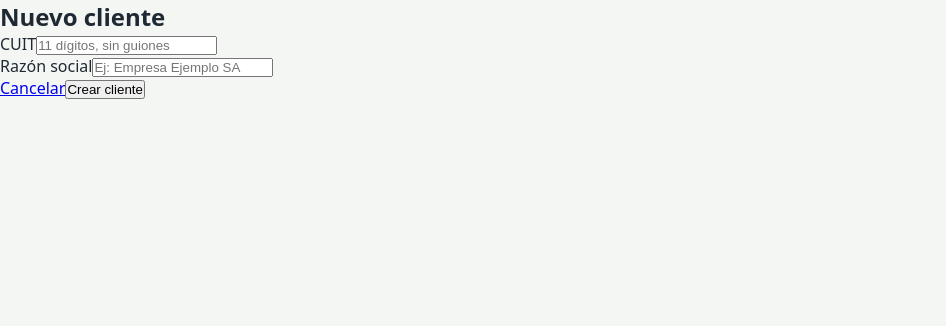
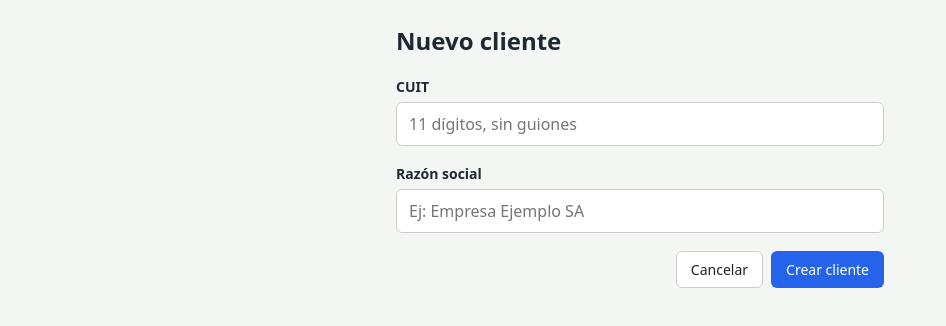
Before and after one commit to Arianfer/GestionDeCamionesFront, an Angular app: page /clientes/nuevo in a window 1280 px wide. Shown: the top 326 px of the page, without its empty margins (0-946 px from the left). Built offline with nearby package versions, Linux system fonts and the light colour scheme.

Commit message:
Agregue estilos a form y listado de clientes

```diff
--- a/src/app/features/clientes/cliente-form/cliente-form.css
+++ b/src/app/features/clientes/cliente-form/cliente-form.css
@@ -0,0 +1,100 @@
+.pagina {
+  max-width: 520px;
+  margin: 0 auto;
+  padding: 24px 16px;
+}
+
+h1 {
+  margin: 0 0 20px;
+  font-size: 1.5rem;
+}
+
+.campo {
+  display: flex;
+  flex-direction: column;
+  gap: 6px;
+  margin-bottom: 18px;
+}
+
+label {
+  font-size: 0.875rem;
+  font-weight: 600;
+}
+
+input {
+  padding: 10px 12px;
+  border: 1px solid #ccc;
+  border-radius: 6px;
+  font: inherit;
+}
+
+input:focus {
+  outline: 2px solid #2563eb;
+  outline-offset: 1px;
+}
+
+input.invalido {
+  border-color: #b91c1c;
+}
+
+.error {
+  color: #b91c1c;
+  font-size: 0.8125rem;
+}
+
+.alerta {
+  margin: 0 0 16px;
+  padding: 10px 12px;
+  background: #fdecec;
+  border: 1px solid #f5c2c2;
+  border-radius: 6px;
+  color: #9b1c1c;
+}
+
+.estado {
+  padding: 32px 0;
+  text-align: center;
+  color: #666;
+}
+
+.botones {
+  display: flex;
+  justify-content: flex-end;
+  gap: 8px;
+  margin-top: 8px;
+}
+
+.btn {
+  display: inline-block;
+  padding: 8px 14px;
+  border: 1px solid transparent;
+  border-radius: 6px;
+  font: inherit;
+  font-size: 0.875rem;
+  text-decoration: none;
+  cursor: pointer;
+}
+
+.btn:disabled {
+  opacity: 0.6;
+  cursor: not-allowed;
+}
+
+.btn-primario {
+  background: #2563eb;
+  color: #fff;
+}
+
+.btn-primario:hover:not(:disabled) {
+  background: #1d4ed8;
+}
+
+.btn-secundario {
+  background: #fff;
+  border-color: #ccc;
+  color: #222;
+}
+
+.btn-secundario:hover {
+  background: #f3f4f6;
+}
--- a/src/app/features/clientes/cliente-list/cliente-list.css
+++ b/src/app/features/clientes/cliente-list/cliente-list.css
@@ -0,0 +1,147 @@
+.pagina {
+  max-width: 900px;
+  margin: 0 auto;
+  padding: 24px 16px;
+}
+
+.encabezado {
+  display: flex;
+  align-items: flex-start;
+  justify-content: space-between;
+  gap: 16px;
+  margin-bottom: 16px;
+}
+
+h1 {
+  margin: 0;
+  font-size: 1.5rem;
+}
+
+.subtitulo {
+  margin: 4px 0 0;
+  color: #666;
+  font-size: 0.875rem;
+}
+
+.barra {
+  margin-bottom: 16px;
+}
+
+.barra input {
+  width: 100%;
+  box-sizing: border-box;
+  padding: 10px 12px;
+  border: 1px solid #ccc;
+  border-radius: 6px;
+  font: inherit;
+}
+
+.barra input:focus {
+  outline: 2px solid #2563eb;
+  outline-offset: 1px;
+}
+
+.tabla-contenedor {
+  overflow-x: auto;
+  border: 1px solid #e2e2e2;
+  border-radius: 8px;
+}
+
+table {
+  width: 100%;
+  border-collapse: collapse;
+}
+
+th,
+td {
+  padding: 10px 12px;
+  text-align: left;
+  border-bottom: 1px solid #eee;
+}
+
+th {
+  background: #f6f7f9;
+  font-size: 0.8125rem;
+  text-transform: uppercase;
+  letter-spacing: 0.03em;
+  color: #555;
+}
+
+tbody tr:last-child td {
+  border-bottom: none;
+}
+
+tbody tr:hover {
+  background: #fafbfc;
+}
+
+.acciones {
+  display: flex;
+  gap: 8px;
+  justify-content: flex-end;
+}
+
+th.acciones {
+  display: table-cell;
+  text-align: right;
+}
+
+.estado {
+  padding: 32px 0;
+  text-align: center;
+  color: #666;
+}
+
+.alerta {
+  margin: 0 0 16px;
+  padding: 10px 12px;
+  background: #fdecec;
+  border: 1px solid #f5c2c2;
+  border-radius: 6px;
+  color: #9b1c1c;
+}
+
+.btn {
+  display: inline-block;
+  padding: 8px 14px;
+  border: 1px solid transparent;
+  border-radius: 6px;
+  font: inherit;
+  font-size: 0.875rem;
+  text-decoration: none;
+  cursor: pointer;
+}
+
+.btn:disabled {
+  opacity: 0.6;
+  cursor: not-allowed;
+}
+
+.btn-primario {
+  background: #2563eb;
+  color: #fff;
+}
+
+.btn-primario:hover {
+  background: #1d4ed8;
+}
+
+.btn-secundario {
+  background: #fff;
+  border-color: #ccc;
+  color: #222;
+}
+
+.btn-secundario:hover {
+  background: #f3f4f6;
+}
+
+.btn-peligro {
+  background: #fff;
+  border-color: #e5a3a3;
+  color: #b91c1c;
+}
+
+.btn-peligro:hover:not(:disabled) {
+  background: #fdecec;
+}
```
